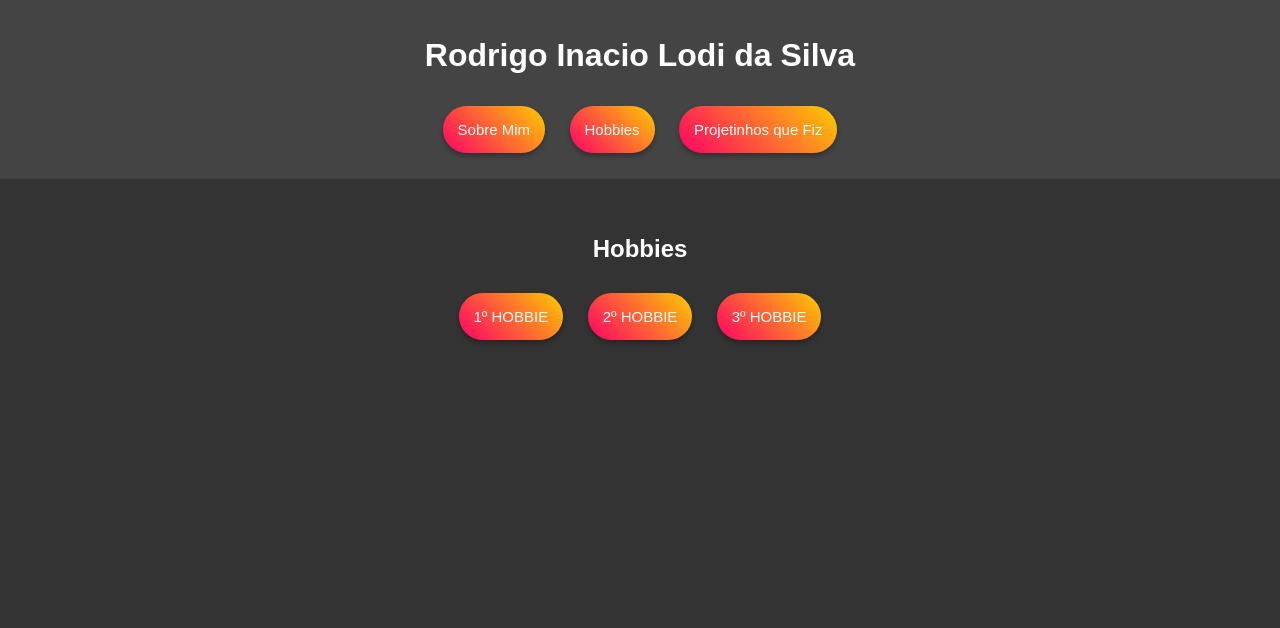
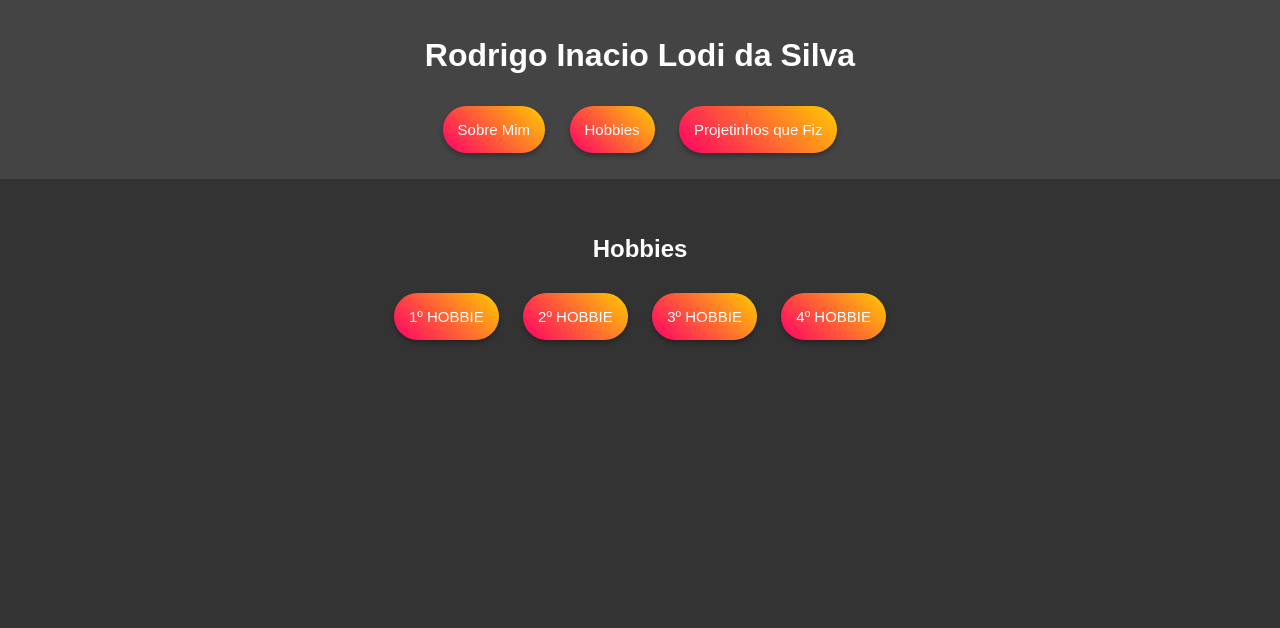
Before and after one commit to devlodi/lodinho, a plain HTML site: page index.html in a window 1280 px wide. Both pictures are taken after a click on the button "Hobbies". Shown: the top 628 px of the page. Drawn offline with Linux system fonts and the light colour scheme.

Commit message:
Update index.html

```diff
--- a/index.html
+++ b/index.html
@@ -236,6 +236,7 @@
             <button class="hobby-button-mobile" onclick="showHobby('bike')">1º HOBBIE</button>
             <button class="hobby-button-mobile" onclick="showHobby('music')">2º HOBBIE</button>
             <button class="hobby-button-mobile" onclick="showHobby('cook')">3º HOBBIE</button>
+            <button class="hobby-button-mobile" onclick="showHobby('game')">4º HOBBIE</button>
             <div id="hobby-container">
                 <img id="hobby-image" class="hobby-image" src="" alt="Hobby Image"/>
                 <p id="hobby-text"></p>
@@ -245,9 +246,9 @@
         let projectsHTML = `
             <h2>Projetinhos que Fiz</h2>
             <div class="project-buttons">
-                <button class="project-button" onclick="window.open('https://marceloloterias.com/lotofacil-independencia-2023/')">Página de Venda Lotofácil Independência</button>
-                <button class="project-button" onclick="window.open('https://marceloloterias.com/prosperidade/')">Página para Entrar no Grupo</button>
-                <button class="project-button" onclick="window.open('https://marceloloterias.com/formas-de-pagamento-2/')">Página de Formas de Pagamento</button>
+                <button class="project-button" onclick="window.open('https://devlodi.github.io/calculadora_sushi_para_o_gustavo/')">Calculadora de sushi</button>
+                <button class="project-button" onclick="window.open('https://marceloloterias.com/prosperidade/')">Página para Entrar no Grupo da empresa</button>
+                <button class="project-button" onclick="window.open('https://devlodi.github.io/catalogo_inacio_aneethun/')">Catalogo de produtos anethum com carrinho e api whatsapp</button>
             </div>
         `;
 
@@ -296,6 +297,10 @@ function showHobby(hobby) {
             newImage.src = "https://static.wixstatic.com/media/b1ba1c_33c6bd1eedf54c68b597fb699e7e313a~mv2.png";
             text.textContent = "Cozinhar";
             break;
+        case 'game':
+            newImage.src = "https://images.vexels.com/media/users/3/215356/isolated/lists/7c6f4b5d275927d3dec64f6bb49f1e71-joystick-plano-de-controle-de-jogos.png";
+            text.textContent = "GAME";
+            break;
     }
 
     // Remover imagem antiga, se existir
```
